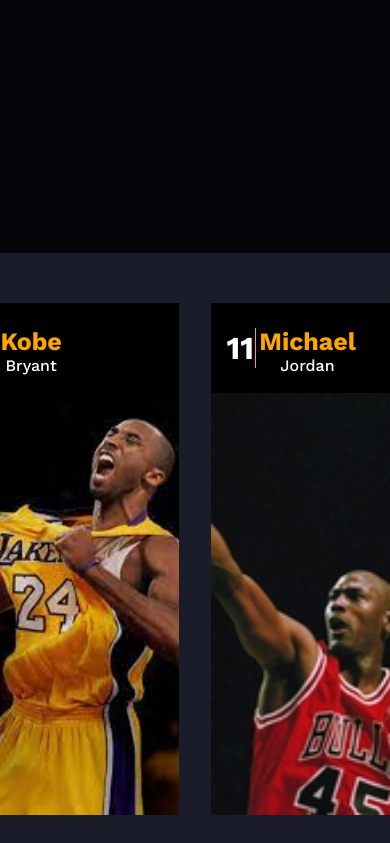
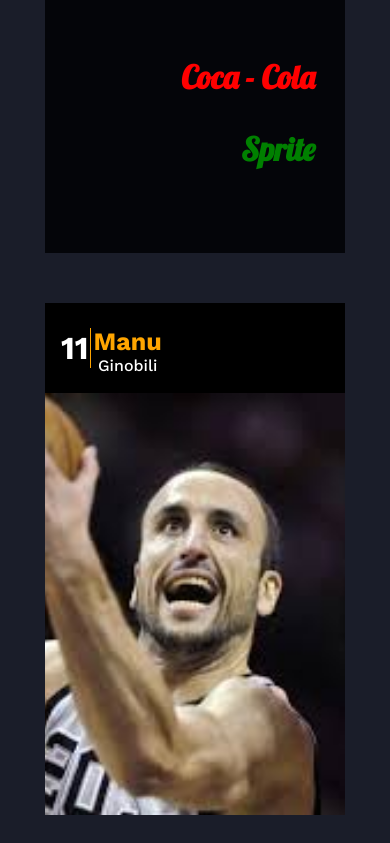
Before and after one commit to No-Country/c3-g53-m, a React (Create React App) app: page / in a window 390 px wide. Shown: the part 980-1823 px from the top of the page. Built offline with nearby package versions, Linux system fonts and the light colour scheme.

Commit message:
responsive-design

```diff
--- a/src/components/Match/Match.jsx
+++ b/src/components/Match/Match.jsx
@@ -18,6 +18,7 @@ export function Match() {
         <p className="match-text">Fecha</p>
         <p className="match-text">Stadium</p>
         <p className="coca">Coca - Cola</p>
+        <p className="sprite">Sprite</p>
       </div>
 
   </div>
--- a/src/components/Match/match.css
+++ b/src/components/Match/match.css
@@ -51,3 +51,21 @@
   color: red !important;
   margin-top: 70px
 }
+
+.sprite {
+  font-family: 'Lobster', cursive;
+  z-index: 2;
+  color: white;
+  background-color: transparent;
+  font-size: 32px;
+  color: green !important;
+}
+
+@media screen and (max-width: 576px){
+
+.container-match {
+  width: 300px;
+}
+
+
+}
--- a/src/components/Nav/nav.css
+++ b/src/components/Nav/nav.css
@@ -27,7 +27,7 @@
 
 
 
-@media screen and (max-width: 768px){
+@media screen and (max-width: 576px){
 
   #hamitems a {
     box-sizing: border-box;
--- a/src/components/Nav/nav.jsx
+++ b/src/components/Nav/nav.jsx
@@ -18,6 +18,9 @@ export function Nav() {
         <a href="/">Contacto</a>
       </div>
     </nav>
+    <div>
+
+    </div>
   </>
 
   );
--- a/src/components/cardsSkills/cardsskills.css
+++ b/src/components/cardsSkills/cardsskills.css
@@ -160,3 +160,23 @@
   display: block;
   background-color: transparent;
 }
+
+@media screen and (max-width: 576px){
+
+.container-cards-skills{
+  display: flex;
+  flex-direction: column;
+  justify-content: space-around;
+  align-items: center;
+
+
+}
+
+.container-card {
+  width: 300px;
+  margin-bottom: 30px
+}
+
+
+
+}
```
